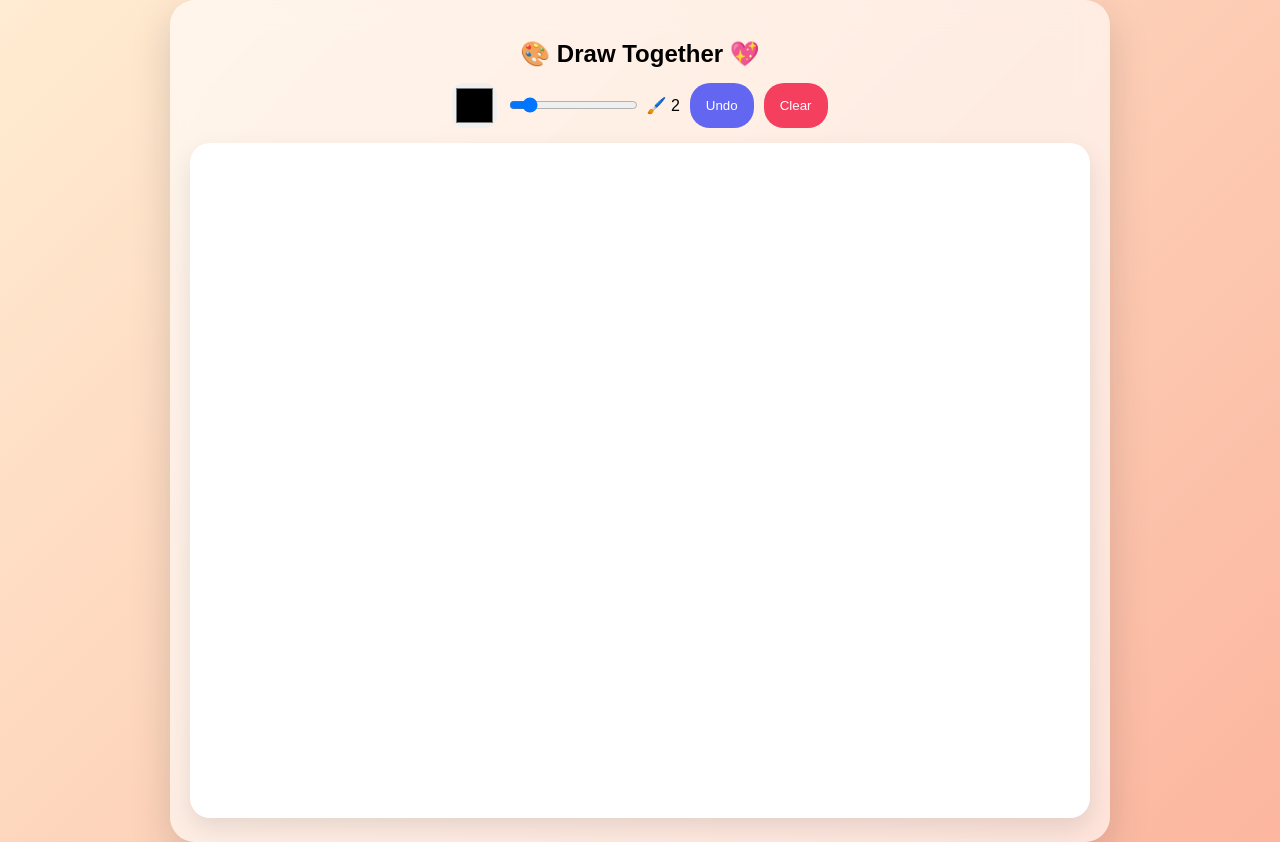
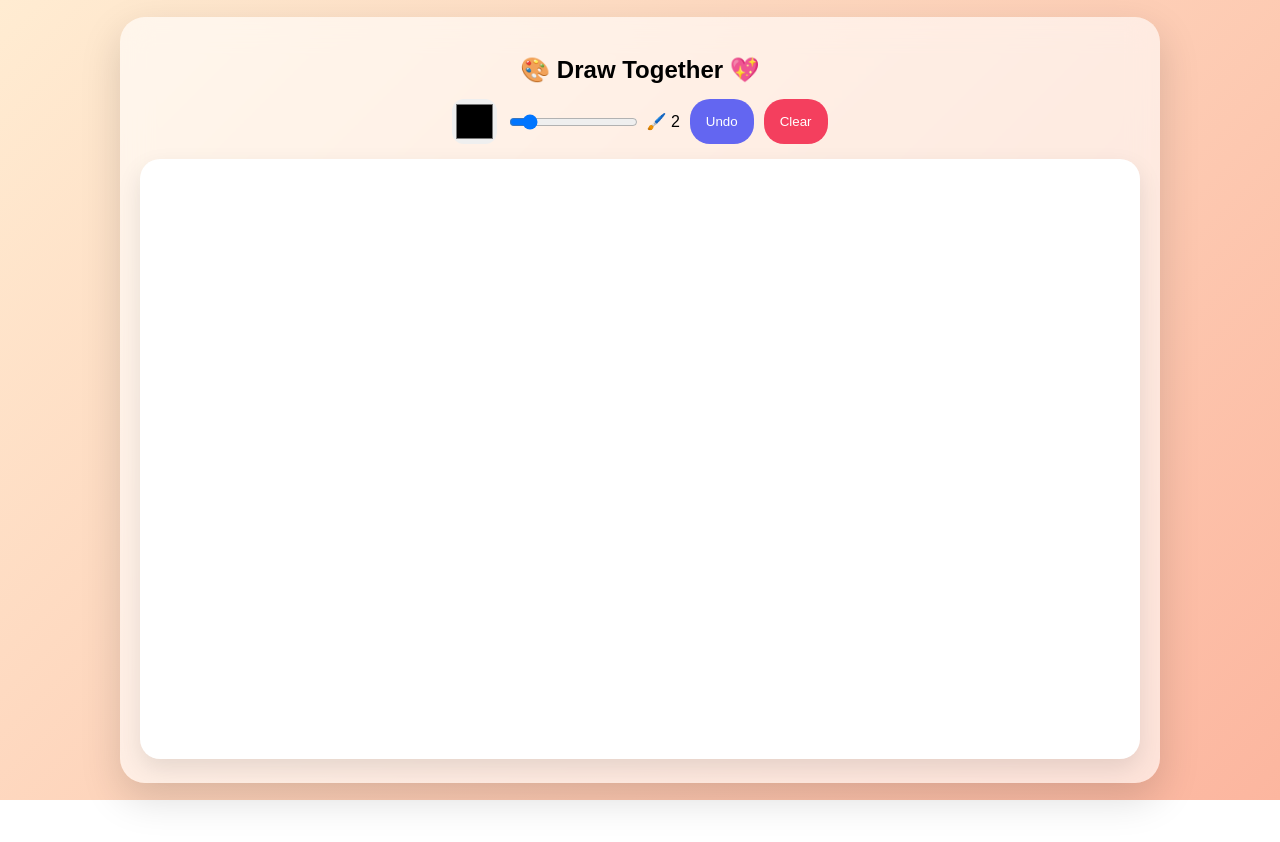
Before and after one commit to Everydaynormlguy/Real-time-draw, a React (Create React App) app in the folder frontend/: page / in a window 1280 px wide. After the commit the page ends 800 px from the top, so only its background shows below. Built offline with nearby package versions, Linux system fonts and the light colour scheme; no server answers.

Commit message:
updating UI

```diff
--- a/frontend/src/App.js
+++ b/frontend/src/App.js
@@ -19,6 +19,15 @@ function App() {
 
     ctx.lineCap = "round";
     ctx.lineJoin = "round";
+
+    // 🔥 FIX: responsive canvas
+    const resizeCanvas = () => {
+      canvas.width = canvas.offsetWidth;
+      canvas.height = canvas.offsetHeight;
+    };
+
+    resizeCanvas();
+    window.addEventListener("resize", resizeCanvas);
 
     socket.emit("join_room", "room1");
 
@@ -127,6 +136,8 @@ function App() {
       socket.off("update_canvas");
       socket.off("draw_live");
 
+      window.removeEventListener("resize", resizeCanvas);
+
       canvas.removeEventListener("mousedown", startDrawing);
       canvas.removeEventListener("mouseup", stopDrawing);
       canvas.removeEventListener("mousemove", draw);
@@ -180,7 +191,7 @@ function App() {
       <div
         style={{
           width: "95%",
-          maxWidth: "900px",
+          maxWidth: "1000px",
           background: "rgba(255,255,255,0.6)",
           backdropFilter: "blur(15px)",
           borderRadius: "25px",
@@ -256,10 +267,9 @@ function App() {
 
         <canvas
           ref={canvasRef}
-          width={800}
-          height={600}
           style={{
             width: "100%",
+            height: "75vh", // 🔥 BIG CANVAS
             borderRadius: "20px",
             background: "white",
             boxShadow: "0 10px 25px rgba(0,0,0,0.1)",
```
